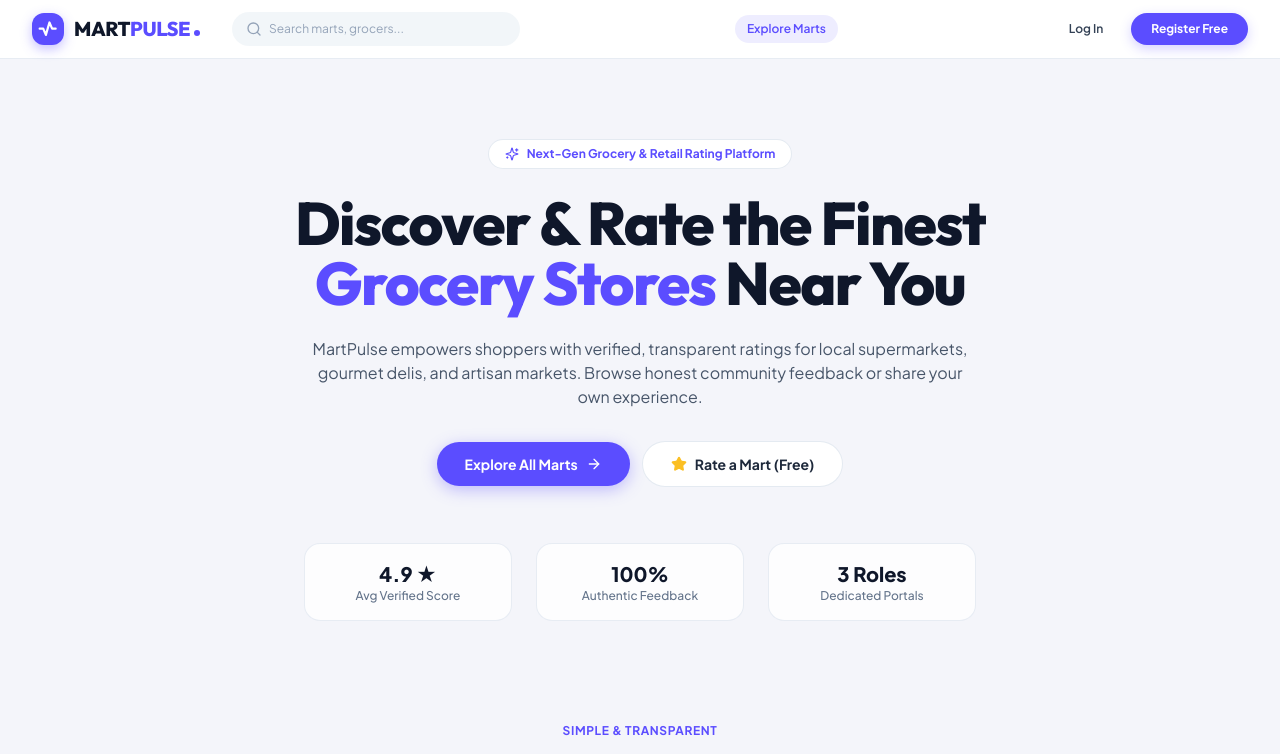
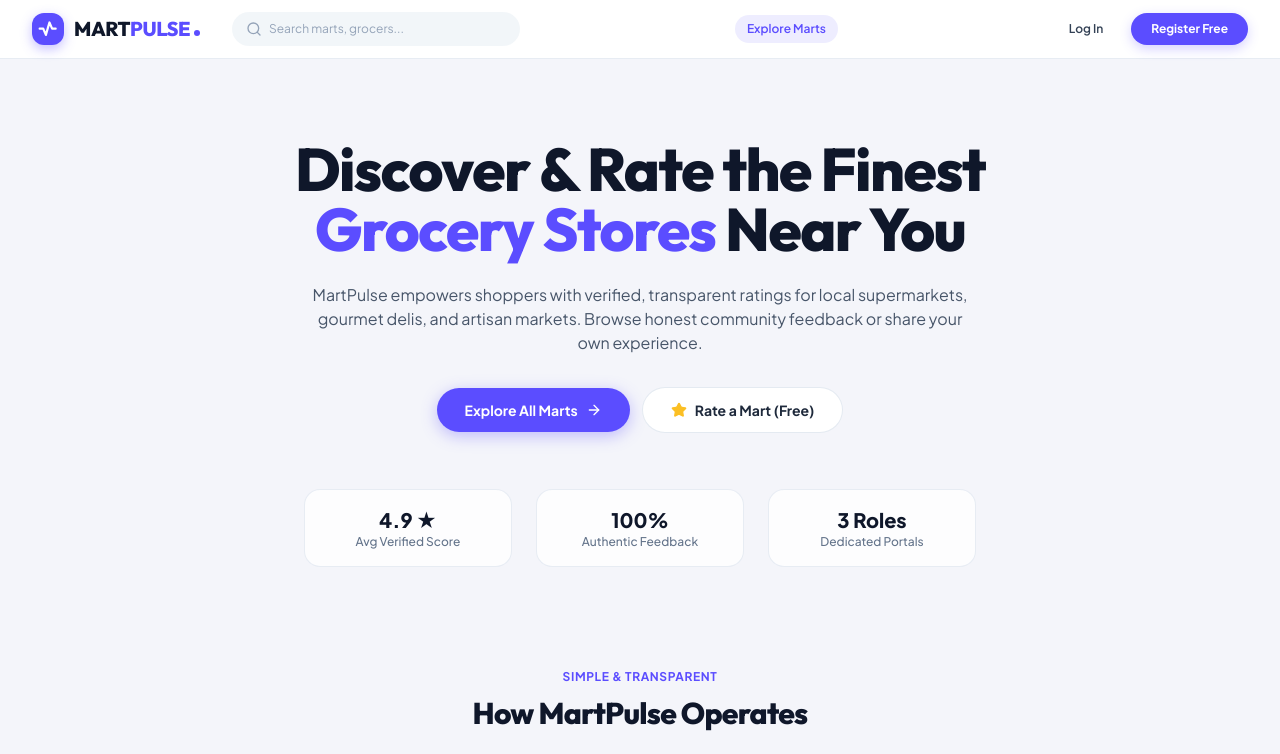
Before and after one commit to Ujesh2104/MartPulse, a React (Vite) app in the folder Frontend/: page / in a window 1280 px wide. Shown: the top 754 px of the page. Built offline with nearby package versions, Linux system fonts and the light colour scheme; no server answers; a web font is replaced by a local one.

Commit message:
fix(landing): remove top Next-Gen badge per user directive

```diff
--- a/Frontend/src/pages/LandingPage.jsx
+++ b/Frontend/src/pages/LandingPage.jsx
@@ -108,11 +108,6 @@ export const LandingPage = () => {
         <div className="absolute top-10 left-1/2 -translate-x-1/2 w-3/4 h-80 bg-gradient-to-b from-[#5B4DFF]/8 via-purple-500/5 to-transparent rounded-full blur-3xl pointer-events-none"></div>
 
         <div className="max-w-5xl mx-auto text-center space-y-6 relative z-10 animate-fade-in-up">
-          {/* Top Badge */}
-          <div className="inline-flex items-center gap-2 px-4 py-1.5 rounded-full bg-white border border-slate-200/90 shadow-xs text-xs font-bold text-[#5B4DFF]">
-            <Sparkles className="w-3.5 h-3.5" />
-            <span>Next-Gen Grocery & Retail Rating Platform</span>
-          </div>
 
           {/* Heading */}
           <h1 className="text-3xl sm:text-5xl lg:text-6xl font-extrabold text-slate-900 tracking-tight leading-[1.15]">
```
